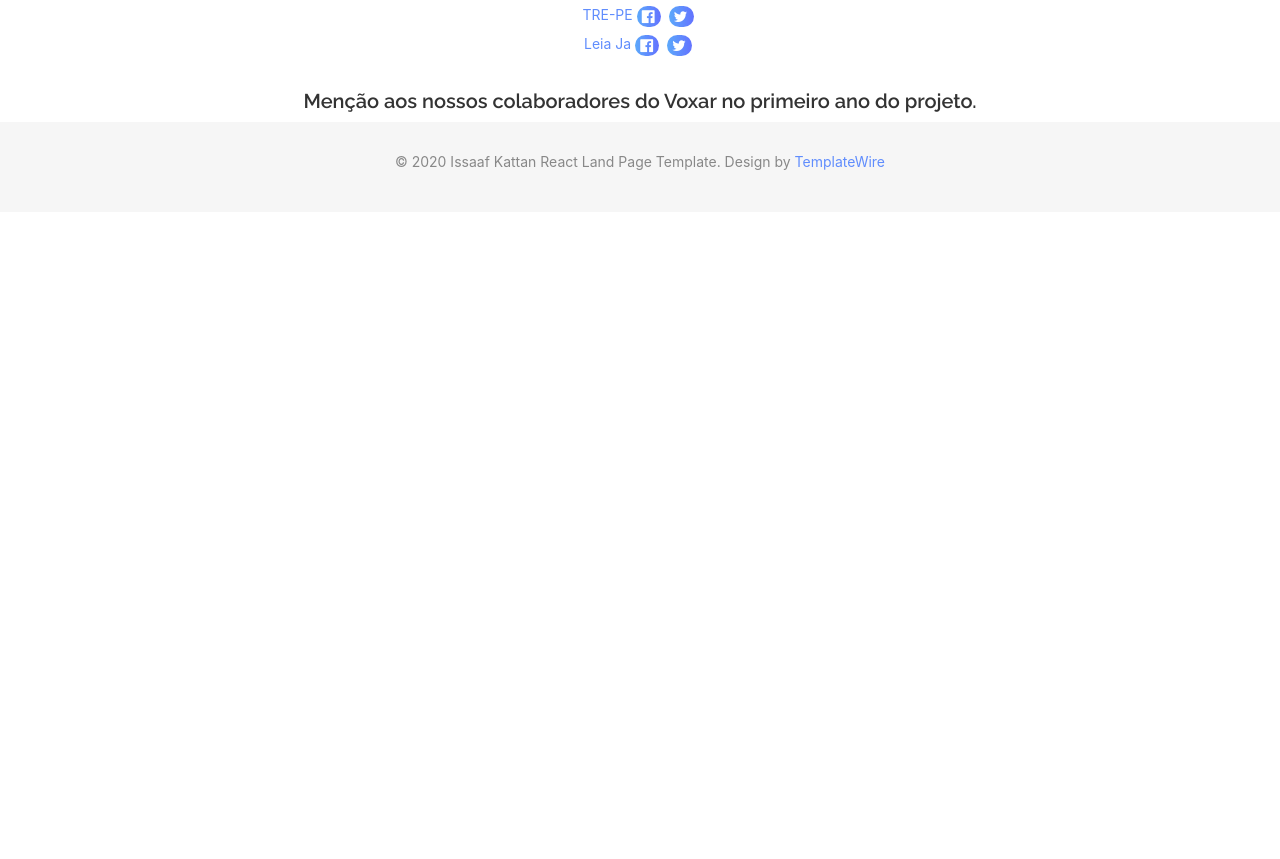
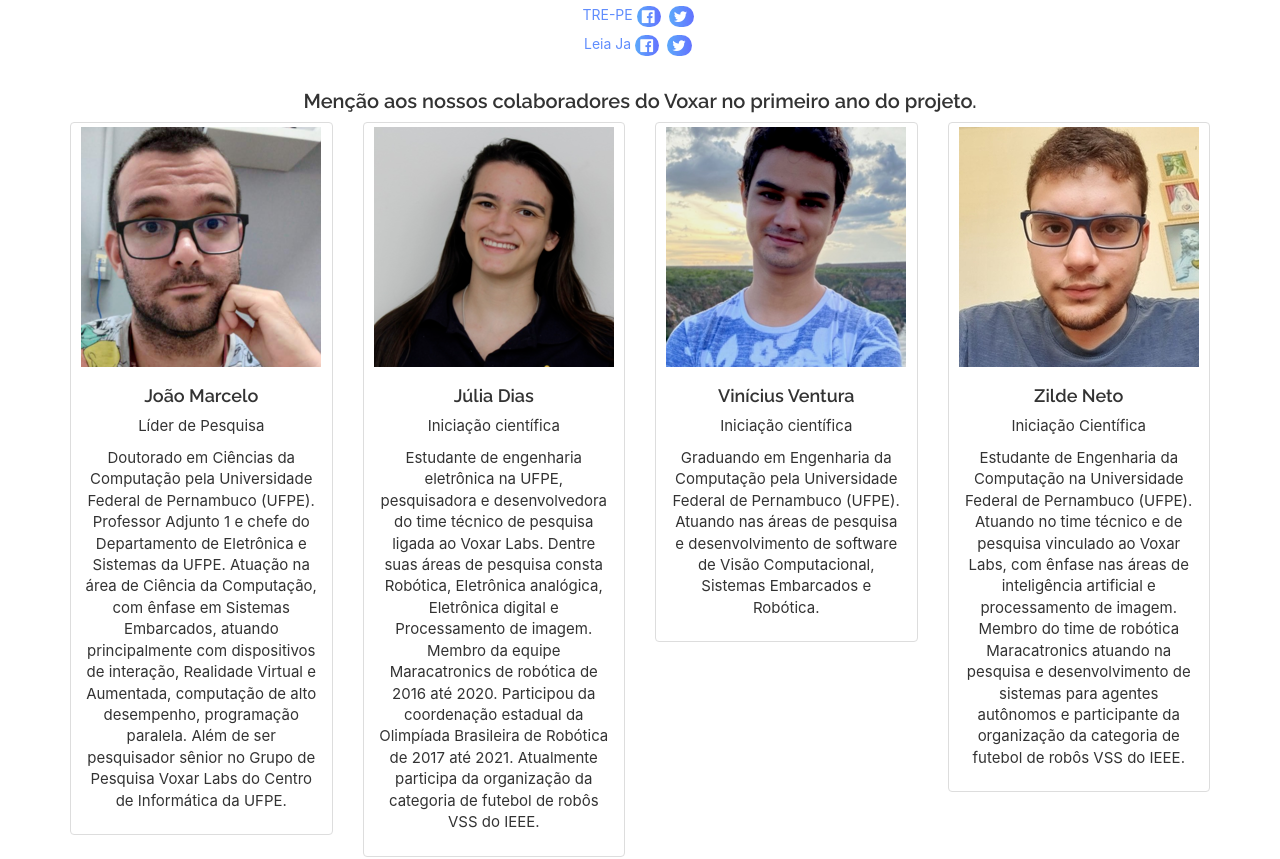
Before and after one commit to Curso-de-Robotica-e-IA/curso-de-robotica-ia.github.io, a React (Create React App) app: page /project-0 in a window 1280 px wide. Shown: the part 1642-2501 px from the top of the page. Before the commit the page ends 1854 px from the top, so only its background shows below. Built offline with nearby package versions, Linux system fonts and the light colour scheme; what smooth-scroll would draw is missing.

Commit message:
voxar done

```diff
--- a/src/components/blogPost.jsx
+++ b/src/components/blogPost.jsx
@@ -1,12 +1,5 @@
-import { Link } from "react-router-dom";
 export const BlogPost = (props) => {
-  function shareOnFacebook(){
-    const navUrl = 'https://www.facebook.com/sharer/sharer.php?u=' + 'https://github.com/knoldus/angular-facebook-twitter.git';
-    window.open(navUrl , '_blank');
-  }
   const paragraphFormmatter = (topic, image, caption, isTop, text, url ) => {
-
-
     if (topic === undefined && text === undefined && isTop === undefined) {
       return (
         <div className="thumbnail">
@@ -167,8 +160,22 @@ export const BlogPost = (props) => {
             )}
           </div>
           <h3>Menção aos nossos colaboradores do Voxar no primeiro ano do projeto.</h3>
-          <div className="row" id="row">
-
+          <div id="row">
+          {props.data
+            ? props.data.voxar.map((d, i) => (
+                <div key={`${d.name}-${i}`} className="col-md-3 col-sm-6 team">
+                  <div className="thumbnail">
+                    {" "}
+                    <img src={d.img} alt="..." className="team-img" />
+                    <div className="caption">
+                      <h4>{d.name}</h4>
+                      <p>{d.job}</p>
+                      <p>{d.bio}</p>
+                    </div>
+                  </div>
+                </div>
+              ))
+            : "loading"}
           </div>
         </div>
       </div>
--- a/src/components/teamVerticalMenuInfo.jsx
+++ b/src/components/teamVerticalMenuInfo.jsx
@@ -32,10 +32,6 @@ export const TeamMenuInfo = (props) => {
             : "loading"}
         </div>
       </div>
-        <div className="text-center">
-        <h3>Menção aos nossos colaboradores do Voxar no primeiro ano do projeto.</h3>
-
-        </div>
     </div>
   );
 };
--- a/src/data/data.json
+++ b/src/data/data.json
@@ -417,34 +417,6 @@
       "job": "Líder Técnico",
       "contact": "mrsj@softex.cin.ufpe.br \nhttps://www.linkedin.com/in/marcondes-ricarte-06769823",
       "bio": " Engenheiro de Computação, Mestrado em Ciência da Computação e Doutorando  em Ciência da Computação pela UFPE. Experiência profissional no C.E.S.A.R., Neurotech e Chemtech. Além de  experiência em docência UNINASSAU. Atuação e pesquisa em IA, visão computacional e robótica móvel."
-    },
-    {
-      "img": "img/team/jmxnt.png",
-      "name": "João Marcelo",
-      "job": "Líder de Pesquisa",
-      "contact": "jmxnt@cin.ufpe.br",
-      "bio": "Doutorado em Ciências da Computação pela Universidade Federal de Pernambuco (UFPE). Professor Adjunto 1 e chefe do Departamento de Eletrônica e Sistemas da UFPE. Atuação na área de Ciência da Computação, com ênfase em Sistemas Embarcados, atuando principalmente com dispositivos de interação, Realidade Virtual e Aumentada, computação de alto desempenho, programação paralela. Além de ser pesquisador sênior no Grupo de Pesquisa Voxar Labs do Centro de Informática da UFPE."
-    },
-    {
-      "img": "img/team/jdts.png",
-      "name": "Júlia Dias",
-      "job": "Iniciação científica",
-      "contact": "jdts@softex.cin.ufpe.br\nhttps://www.linkedin.com/in/júlia-dias-tavares-de-souza-098700176",
-      "bio": "Estudante de engenharia eletrônica na UFPE, pesquisadora e desenvolvedora do time técnico de pesquisa ligada ao Voxar Labs.  Dentre suas áreas de pesquisa consta Robótica, Eletrônica analógica, Eletrônica digital e Processamento de imagem. Membro da equipe Maracatronics de robótica de 2016 até 2020. Participou da coordenação estadual da Olimpíada Brasileira de Robótica de 2017 até 2021. Atualmente participa da organização da categoria de futebol de robôs VSS do IEEE."
-    },
-    {
-      "img": "img/team/vlv2.png",
-      "name": "Vinícius Ventura",
-      "job": "Iniciação científica",
-      "contact": "vlv2@softex.cin.ufpe.br\nhttps://www.linkedin.com/in/vinicius-lima-ventura",
-      "bio": "Graduando em Engenharia da Computação pela Universidade Federal de Pernambuco (UFPE). Atuando nas áreas de pesquisa e desenvolvimento de software de Visão Computacional, Sistemas Embarcados e Robótica."
-    },
-    {
-      "img": "img/team/zsmn.jpg",
-      "name": "Zilde Neto",
-      "job": "Iniciação Científica",
-      "contact": "zsmn@softex.cin.ufpe.br\nhttps://www.linkedin.com/in/zilde-neto/",
-      "bio": "Estudante de Engenharia da Computação na Universidade Federal de Pernambuco (UFPE). Atuando no time técnico e de pesquisa vinculado ao Voxar Labs, com ênfase nas áreas de inteligência artificial e processamento de imagem. Membro do time de robótica Maracatronics atuando na pesquisa e desenvolvimento de sistemas para agentes autônomos e participante da organização da categoria de futebol de robôs VSS do IEEE."
     }
   ],
   "Contact": {
@@ -555,10 +527,32 @@
     ],
     "voxar": [
       {
+        "img": "img/team/jmxnt.png",
+        "name": "João Marcelo",
+        "job": "Líder de Pesquisa",
+        "contact": "jmxnt@cin.ufpe.br",
+        "bio": "Doutorado em Ciências da Computação pela Universidade Federal de Pernambuco (UFPE). Professor Adjunto 1 e chefe do Departamento de Eletrônica e Sistemas da UFPE. Atuação na área de Ciência da Computação, com ênfase em Sistemas Embarcados, atuando principalmente com dispositivos de interação, Realidade Virtual e Aumentada, computação de alto desempenho, programação paralela. Além de ser pesquisador sênior no Grupo de Pesquisa Voxar Labs do Centro de Informática da UFPE."
+      },
+      {
+        "img": "img/team/jdts.png",
+        "name": "Júlia Dias",
+        "job": "Iniciação científica",
+        "contact": "jdts@softex.cin.ufpe.br\nhttps://www.linkedin.com/in/júlia-dias-tavares-de-souza-098700176",
+        "bio": "Estudante de engenharia eletrônica na UFPE, pesquisadora e desenvolvedora do time técnico de pesquisa ligada ao Voxar Labs.  Dentre suas áreas de pesquisa consta Robótica, Eletrônica analógica, Eletrônica digital e Processamento de imagem. Membro da equipe Maracatronics de robótica de 2016 até 2020. Participou da coordenação estadual da Olimpíada Brasileira de Robótica de 2017 até 2021. Atualmente participa da organização da categoria de futebol de robôs VSS do IEEE."
+      },
+      {
         "img": "img/team/vlv2.png",
-        "nameV": "Vinícius Ventura",
+        "name": "Vinícius Ventura",
         "job": "Iniciação científica",
+        "contact": "vlv2@softex.cin.ufpe.br\nhttps://www.linkedin.com/in/vinicius-lima-ventura",
         "bio": "Graduando em Engenharia da Computação pela Universidade Federal de Pernambuco (UFPE). Atuando nas áreas de pesquisa e desenvolvimento de software de Visão Computacional, Sistemas Embarcados e Robótica."
+      },
+      {
+        "img": "img/team/zsmn.jpg",
+        "name": "Zilde Neto",
+        "job": "Iniciação Científica",
+        "contact": "zsmn@softex.cin.ufpe.br\nhttps://www.linkedin.com/in/zilde-neto/",
+        "bio": "Estudante de Engenharia da Computação na Universidade Federal de Pernambuco (UFPE). Atuando no time técnico e de pesquisa vinculado ao Voxar Labs, com ênfase nas áreas de inteligência artificial e processamento de imagem. Membro do time de robótica Maracatronics atuando na pesquisa e desenvolvimento de sistemas para agentes autônomos e participante da organização da categoria de futebol de robôs VSS do IEEE."
       }
     ]
   }
```
